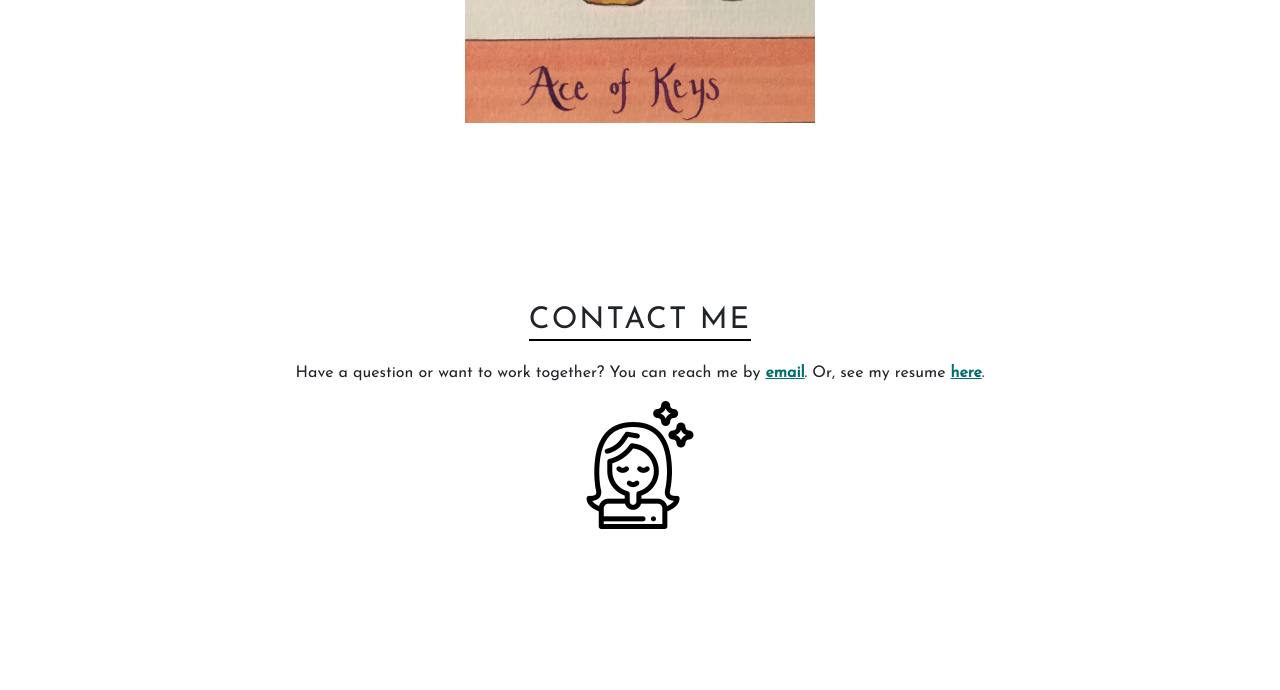
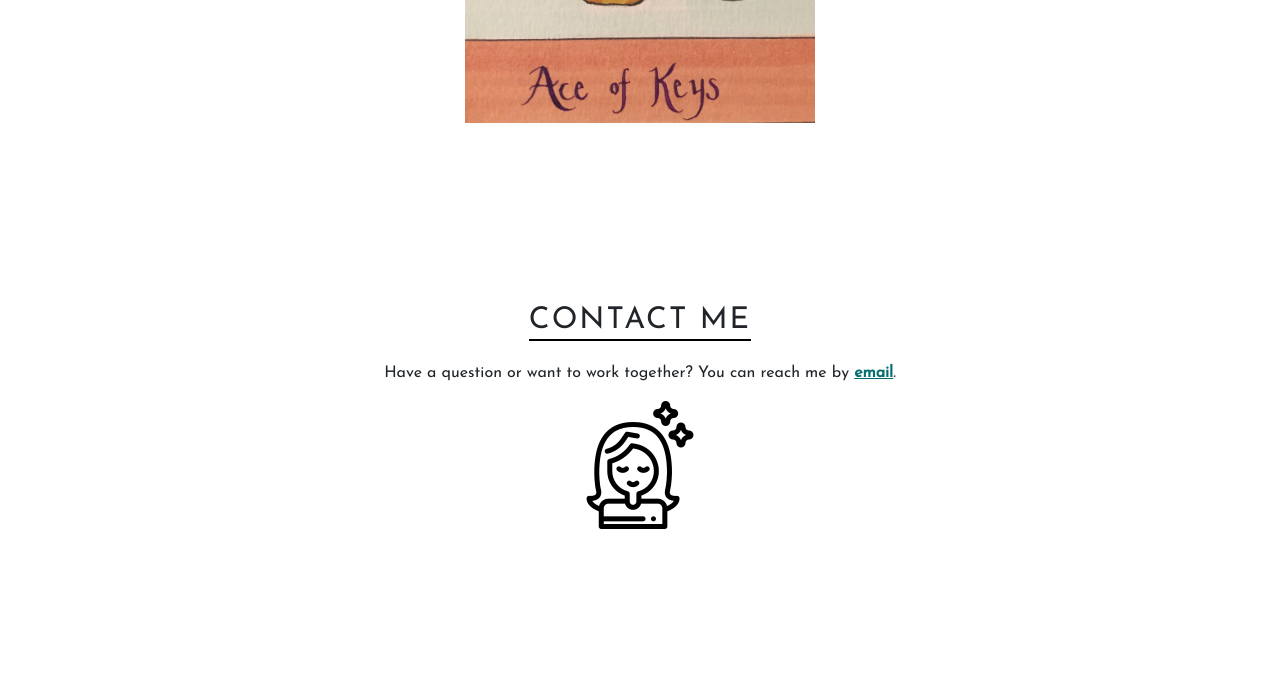
Before and after one commit to awang617/awang617.github.io, a plain HTML site: page index.html in a window 1280 px wide. Shown: the part 4980-5670 px from the top of the page. Drawn offline with nearby package versions, Linux system fonts and the light colour scheme.

Commit message:
edited contact section

```diff
--- a/index.html
+++ b/index.html
@@ -284,7 +284,7 @@
     <section class="container" id="contact-me">
       <h2>Contact Me</h2>
       <p class="text-center">
-        Have a question or want to work together? You can reach me by <a href="mailto:wanga18@mail.wlu.edu" style="color: #076e70"><strong><u>email</u></strong></a>. Or, see my resume <a style="color: #076e70" href="https://docs.google.com/document/d/1rtcJeUjhbtHrPx0vqlKC05p4lg3kCaqpgz4ps1c8ia4/edit?usp=sharing"><strong><u>here</u></strong></a>.
+        Have a question or want to work together? You can reach me by <a href="mailto:wanga18@mail.wlu.edu" style="color: #076e70"><strong><u>email</u></strong></a>.
       </p>
       <img src="images/hairstyle(2).png" alt="" class="image-fluid">
       </section>
```
